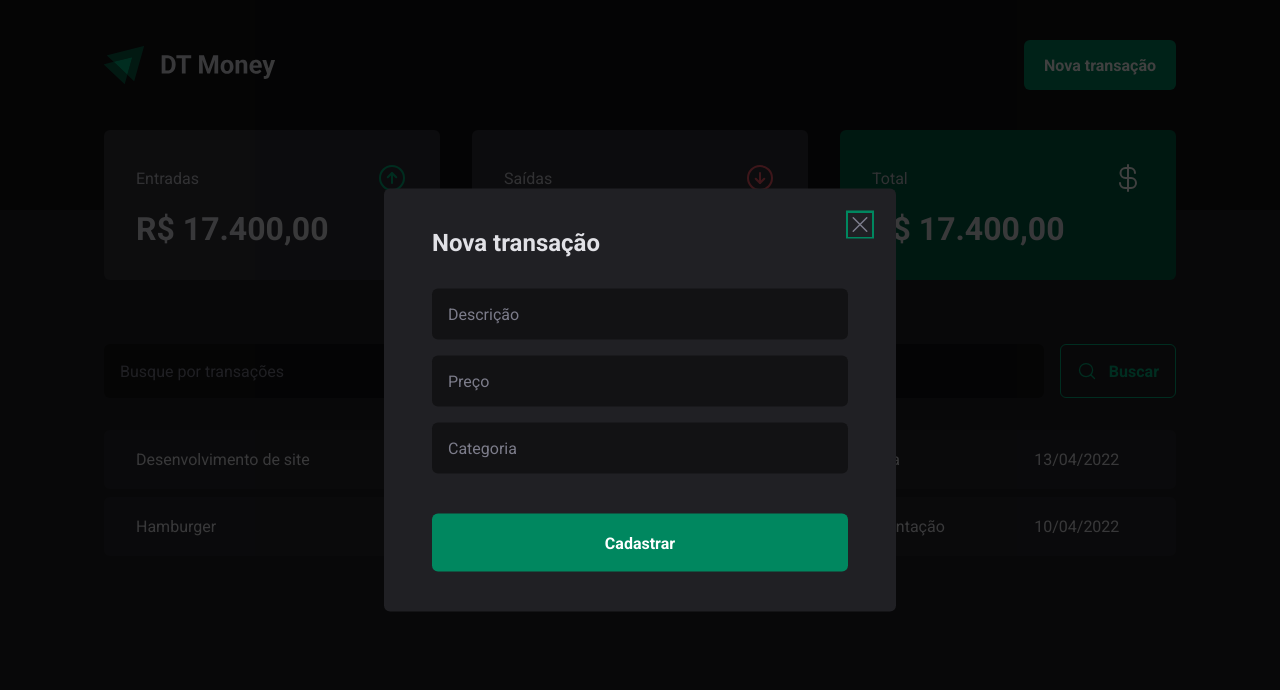
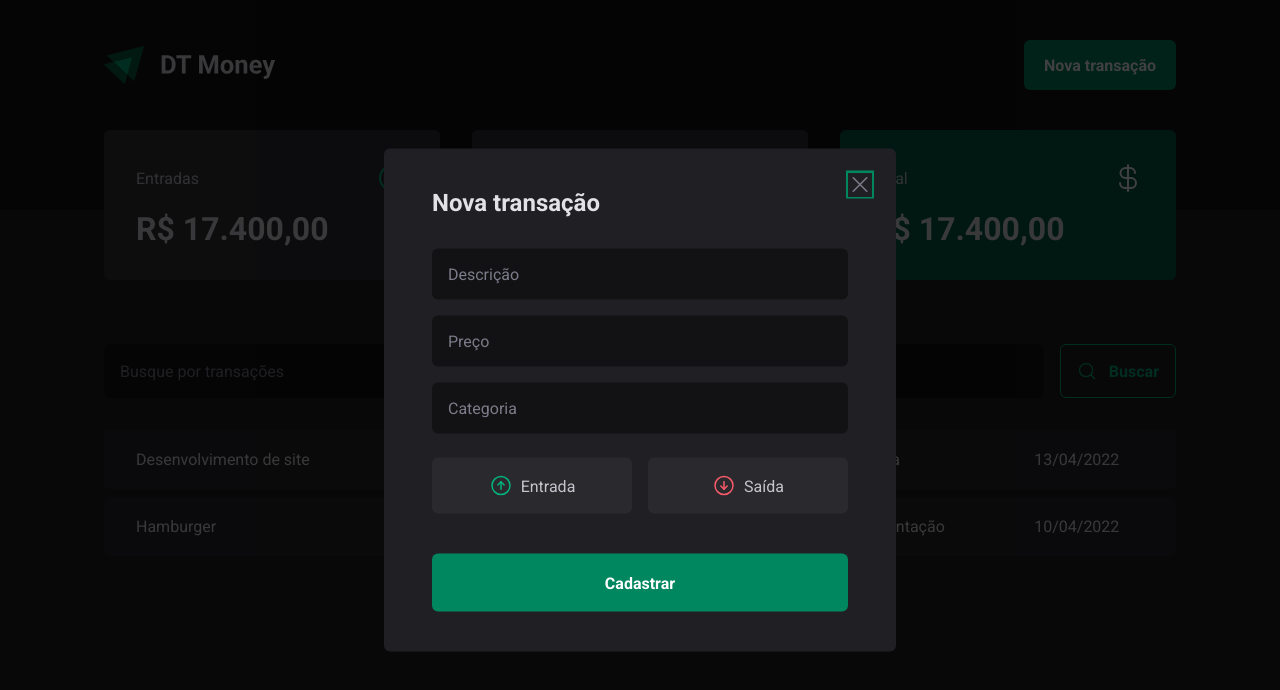
Before and after one commit to Cassiano26/dt-money, a React (Vite) app: page / in a window 1280 px wide. Both pictures are taken after a click on the button "Nova transação". Shown: the top 690 px of the page. Built offline with nearby package versions, Linux system fonts and the light colour scheme.

Commit message:
Estilizando modal

```diff
--- a/package.json
+++ b/package.json
@@ -11,6 +11,7 @@
   },
   "dependencies": {
     "@radix-ui/react-dialog": "^1.1.2",
+    "@radix-ui/react-radio-group": "^1.2.1",
     "phosphor-react": "^1.4.1",
     "react": "^18.3.1",
     "react-dom": "^18.3.1",
--- a/src/components/NewTransactionModal/index.tsx
+++ b/src/components/NewTransactionModal/index.tsx
@@ -1,6 +1,6 @@
 import * as Dialog from "@radix-ui/react-dialog";
-import { CloseButton, Content, Overlay } from "./styles";
-import { X } from "phosphor-react";
+import { CloseButton, Content, Overlay, TransactionType, TransactionTypeButton } from "./styles";
+import { ArrowCircleDown, ArrowCircleUp, X } from "phosphor-react";
 
 
 export function NewTransationModal() {
@@ -16,6 +16,16 @@
           <input type="text" placeholder="Descrição" required />
           <input type="number" placeholder="Preço" required />
           <input type="text" placeholder="Categoria" required />
+          <TransactionType>
+            <TransactionTypeButton value="income" variant="income">
+              <ArrowCircleUp size={24} />
+              Entrada
+            </TransactionTypeButton>
+            <TransactionTypeButton value="outcome" variant="outcome">
+              <ArrowCircleDown size={24} />
+              Saída
+            </TransactionTypeButton>
+          </TransactionType>
           <button type="submit">
             Cadastrar
           </button>
--- a/src/components/NewTransactionModal/styles.ts
+++ b/src/components/NewTransactionModal/styles.ts
@@ -1,6 +1,6 @@
 import styled from "styled-components";
 import * as Dialog from "@radix-ui/react-dialog";
-
+import * as RadioGroup from "@radix-ui/react-radio-group";
 
 export const Overlay = styled(Dialog.Overlay)`
   position: fixed;
@@ -63,3 +63,42 @@
   cursor: pointer;
   color: ${props => props.theme["gray-500"]};
 `
+
+export const TransactionType = styled(RadioGroup.Root)`
+  display: grid;
+  grid-template-columns: repeat(2, 1fr);
+  gap: 1rem;
+  margin-top: 0.5rem;
+`
+
+interface TransactionTypeButtonProps {
+  variant: 'income' | 'outcome'
+}
+
+export const TransactionTypeButton = styled(RadioGroup.Item)<TransactionTypeButtonProps>`
+  background: ${props => props.theme["gray-700"]};
+  padding: 1rem;
+  display: flex;
+  align-items: center;
+  justify-content: center;
+  gap: 0.5rem;
+  border-radius: 6px;
+  cursor: pointer;
+  border: 0;
+  color: ${props => props.theme["gray-300"]};
+  svg {
+    color: ${props => props.variant === 'income' ? props.theme['green-300'] : props.theme["red-300"]};
+  }
+  &[data-state='unchecked']:hover {
+    transition: background-color 0.2s;
+    background: ${props => props.theme["gray-600"]};
+  }
+  &[data-state='checked'] {
+    color: ${props => props.theme.white};
+    background: ${props => props.variant === 'income' ? props.theme["green-500"] : props.theme["red-500"]};
+    svg {
+      color: ${props => props.theme.white};
+
+    }
+  }
+`
```
Also changed, not shown: 1 other file (tests, documents, lock files or other folders).
